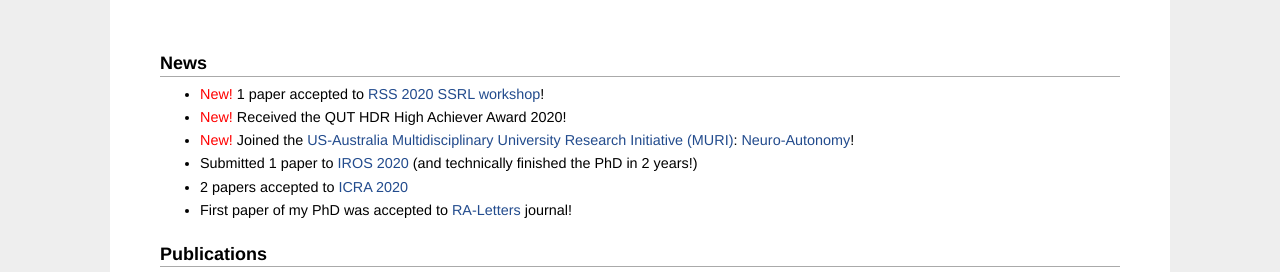
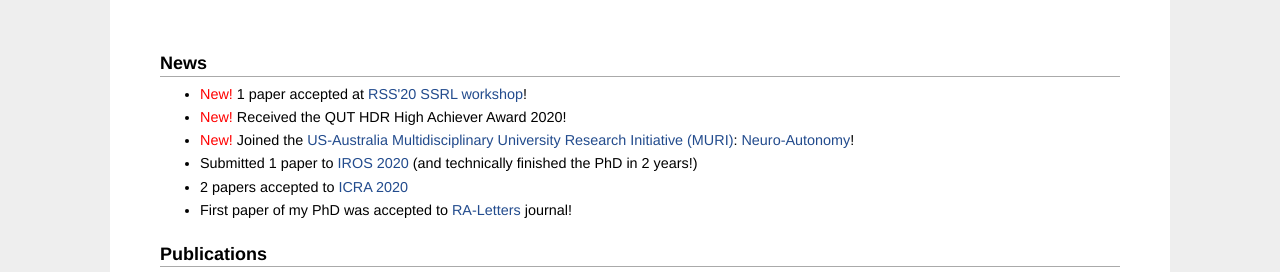
Before and after one commit to mchancan/mchancan.github.io, a Jekyll site: the page built from index.html, in a window 1280 px wide, cut to the strip 298-570 px from the top of the page. Built offline with Jekyll 4.4.1, drawn with Linux system fonts in a browser that asks for light colours; comment, search, counter and statistics services are not loaded; some of the changed text lies outside the part shown.

Commit message:
Update index.html

```diff
--- a/index.html
+++ b/index.html
@@ -30,7 +30,7 @@ title: Marvin's Homepage
 
 <h2><font size=4.5>News</font></h2>
 <ul>
-	<li><font color = 'red'>New!</font> 1 paper accepted to <a href="https://www.brainlinks-braintools.uni-freiburg.de/rss20-ssrl/">RSS 2020 SSRL workshop</a>!</li>
+	<li><font color = 'red'>New!</font> 1 paper accepted at <a href="https://www.brainlinks-braintools.uni-freiburg.de/rss20-ssrl/">RSS'20 SSRL workshop</a>!</li>
 	<li><font color = 'red'>New!</font> Received the QUT HDR High Achiever Award 2020!</a></li>
 	<li><font color = 'red'>New!</font> Joined the <a href="http://sites.bu.edu/neuroautonomy/">US-Australia Multidisciplinary University Research Initiative (MURI)</a>: <a href="https://research.qut.edu.au/qcr/research/ausmuri-neuro-autonomy-neuroscience-inspired-perception-navigation-and-spatial-awareness-for-autonomous-robots/">Neuro-Autonomy</a>!</li>
 	<li>Submitted 1 paper to <a href="http://iros2020.org">IROS 2020</a> (and technically finished the PhD in 2 years!)</li>
@@ -64,7 +64,7 @@ title: Marvin's Homepage
 		<td>
 			<a href="projects/MVP/index.html"><b>MVP: Unified Motion and Visual Self-Supervised Learning for Large-Scale Robotic Navigation</b></a></br>
 			<b>Marvin Chancán</b>, Michael Milford </br>
-			<em>ArXiv preprint 2020 (under review at <b>IROS</b> 2020)</em></br>
+			<em>ArXiv preprint 2020 (under review at <b>IROS 2020</b>)</em></br>
 			<a href="projects/MVP/index.html">Project page</a>
 			| <a href="projects/MVP/MVP_v2.pdf">Preprint</a>
 		</td>
@@ -80,7 +80,7 @@ title: Marvin's Homepage
 		<td>
 			<a href="projects/CityLearn/index.html"><b>CityLearn: Diverse Real-World Environments for Sample-Efficient Navigation Policy Learning</b></a></br>
 			<b>Marvin Chancán</b>, Michael Milford </br>
-			<em>2020 IEEE International Conference on Robotics and Automation (<b>ICRA</b>)</em></br>
+			<em>IEEE International Conference on Robotics and Automation (<b>ICRA 2020</b>)</em></br>
 			<a href="projects/CityLearn/index.html">Project page</a>
 			| <a href="https://youtu.be/RvrS-rtiBE8">Video</a>
 			| <a href="https://github.com/mchancan/citylearn">Code</a> <a><iframe src="https://ghbtns.com/github-btn.html?user=mchancan&repo=citylearn&type=star&count=true&size=small" frameborder="0" scrolling="0" width="120px" height="20px"></iframe></a>
```
Also changed, not shown: other parts of index.html (+1 -1 lines).
